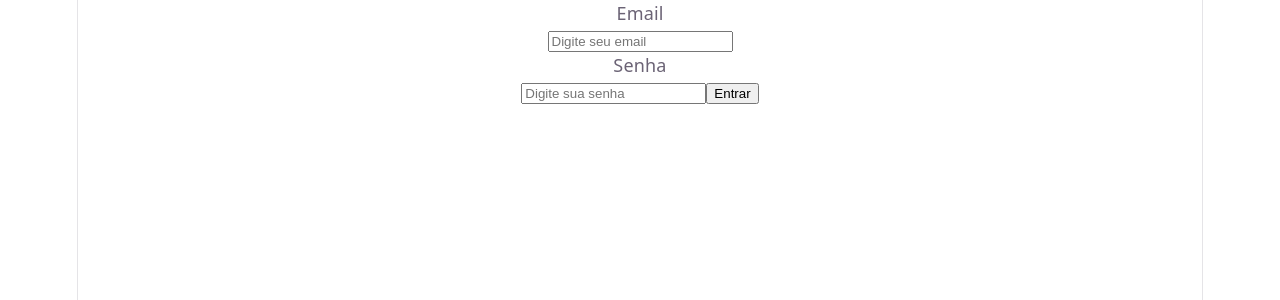
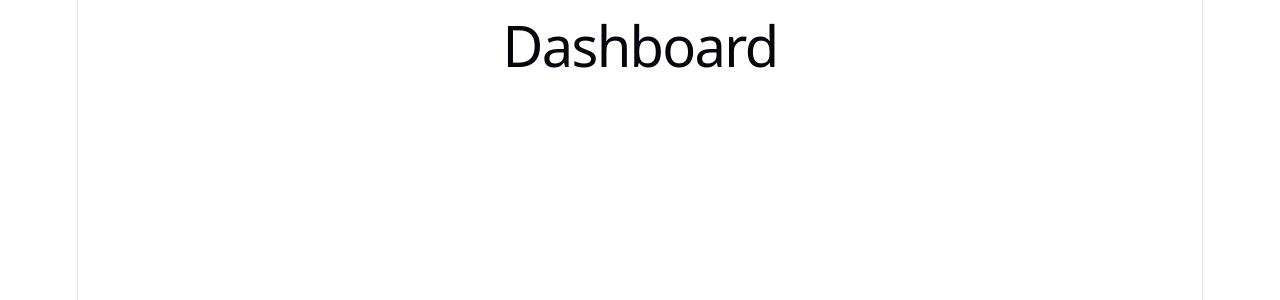
Before and after one commit to luiz-eng1/FINOVA, a React (Vite) app in the folder frontend/vite-project/: page /dashboard in a window 1280 px wide. Shown: the top 300 px of the page. Built offline with nearby package versions, Linux system fonts and the light colour scheme.

Commit message:
começo das rotas com /login e /dashboard com uso do REACTROUTER

```diff
--- a/frontend/vite-project/package.json
+++ b/frontend/vite-project/package.json
@@ -11,7 +11,8 @@
   },
   "dependencies": {
     "react": "^19.2.7",
-    "react-dom": "^19.2.7"
+    "react-dom": "^19.2.7",
+    "react-router-dom": "^7.18.1"
   },
   "devDependencies": {
     "@eslint/js": "^10.0.1",
--- a/frontend/vite-project/src/App.jsx
+++ b/frontend/vite-project/src/App.jsx
@@ -1,48 +1,9 @@
-import { useState } from 'react'
-import './App.css'
 
-
+import {BrowserRouter as Router, Routes, Route} from "react-router-dom"
+import Login from "./pages/Login.jsx"
+import Dashboard from './pages/Dashboard.jsx';
 
 function App(){
-
-  const [email, setEmail] = useState("");
-  const [senha, setSenha] = useState("");
-  const [erro, setErro] = useState("");
-
-
-
-
-  async function fazerLogin(){
-
-
-    try{
-      const resposta = await fetch("http://localhost:3000/usuarios/login", {
-      method: "POST",
-      headers: {"Content-type": "application/json"},
-      body: JSON.stringify({email, senha})
-    });
-
-    const dados = await resposta.json();
-
-    if(resposta.ok){
-
-      localStorage.setItem("token", dados.token);
-      console.log("Logado!", dados.token)
-    }else{
-
-      setErro(dados.erro)
-
-    }
-
-
-
-    }catch(erro){
-      setErro("Erro ao conectar");
-    }
-
-  }
-
-
 
 
 
@@ -51,18 +12,18 @@
   return(
     <>
 
-      <div>
-        <p>Email</p>
-        <input type="email" placeholder="Digite seu email" value={email} onChange={(e) => setEmail(e.target.value)}></input>
+      <Router>
 
-        <p>Senha</p>
-        <input type="password" placeholder="Digite sua senha" value={senha} onChange={(e) => setSenha(e.target.value)}></input>
+      <Routes>
+        <Route path="/" element= {<Login/>} />
+        <Route path="/login" element= {<Login/>} />
+        <Route path="/dashboard" element = {<Dashboard/>} />
+
+      </Routes>
 
 
-        <button onClick={fazerLogin}>Entrar</button>
-      </div>
 
-      {erro && <p style={{color: "red"}}>{erro}</p>}
+      </Router>
 
 
 
--- /dev/null
+++ b/frontend/vite-project/src/pages/Dashboard.jsx
@@ -0,0 +1,12 @@
+function Dashboard(){
+    return(
+        <>
+
+        <h1>Dashboard</h1>
+
+        </>
+    )
+}
+
+
+export default Dashboard
--- /dev/null
+++ b/frontend/vite-project/src/pages/Login.jsx
@@ -0,0 +1,69 @@
+import {useState} from "react"
+import {useNavigate} from "react-router-dom"
+function Login(){
+
+
+    const navigate = useNavigate();
+    const [email, setEmail] = useState("");
+    const [senha, setSenha] = useState("");
+    const [erro, setErro] = useState("");
+
+
+
+
+  async function fazerLogin(){
+
+
+    try{
+      const resposta = await fetch("http://localhost:3000/usuarios/login", {
+      method: "POST",
+      headers: {"Content-type": "application/json"},
+      body: JSON.stringify({email, senha})
+    });
+
+    const dados = await resposta.json();
+
+    if(resposta.ok){
+
+      localStorage.setItem("token", dados.token);
+      console.log("Logado!", dados.token)
+      navigate("/dashboard")
+    }else{
+
+      setErro(dados.erro)
+
+    }
+
+
+
+    }catch(erro){
+      setErro("Erro ao conectar");
+    }
+
+  }
+
+
+
+
+    return (
+        <>
+
+        <div>
+        <p>Email</p>
+        <input type="email" placeholder="Digite seu email" value={email} onChange={(e) => setEmail(e.target.value)}></input>
+
+        <p>Senha</p>
+        <input type="password" placeholder="Digite sua senha" value={senha} onChange={(e) => setSenha(e.target.value)}></input>
+
+
+        <button onClick={fazerLogin}>Entrar</button>
+         </div>
+
+        {erro && <p style={{color: "red"}}>{erro}</p>}
+
+
+        </>
+    )
+}
+
+export default Login
```
Also changed, not shown: 1 other file (tests, documents, lock files or other folders).
